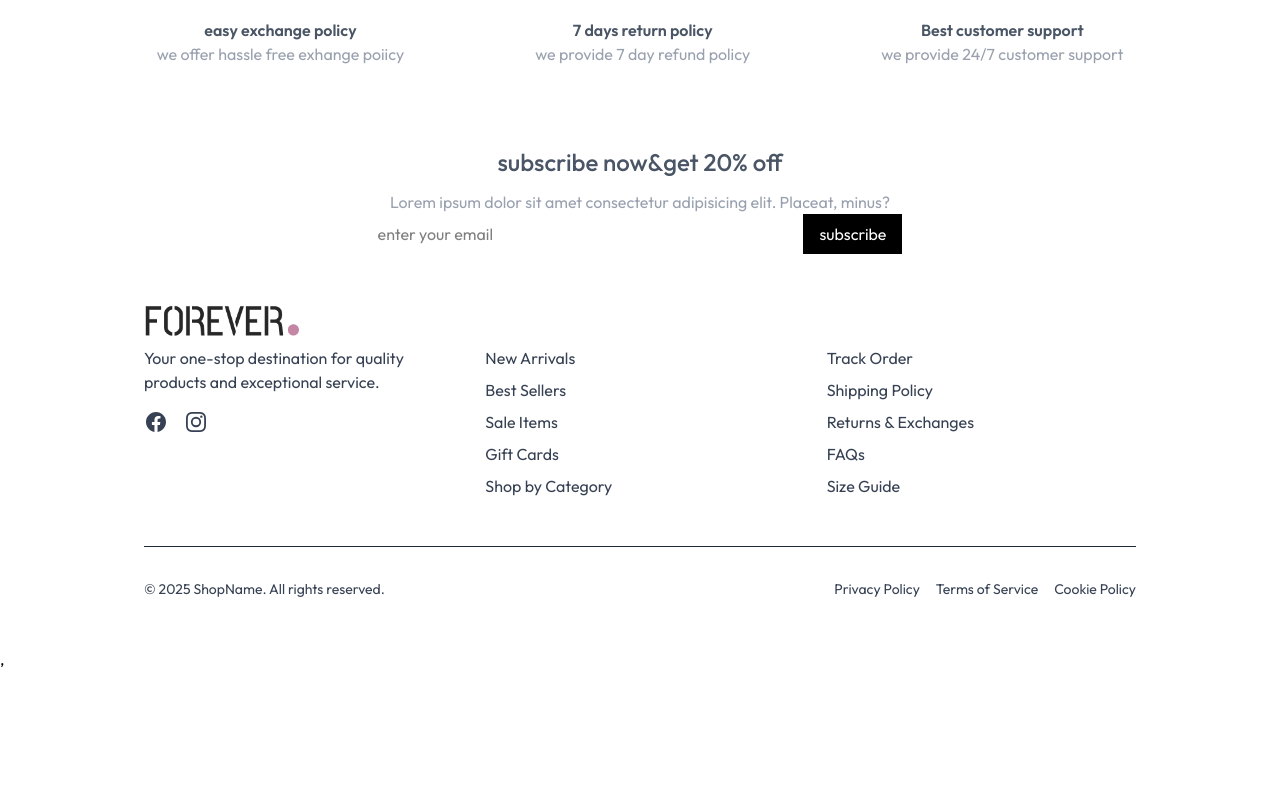
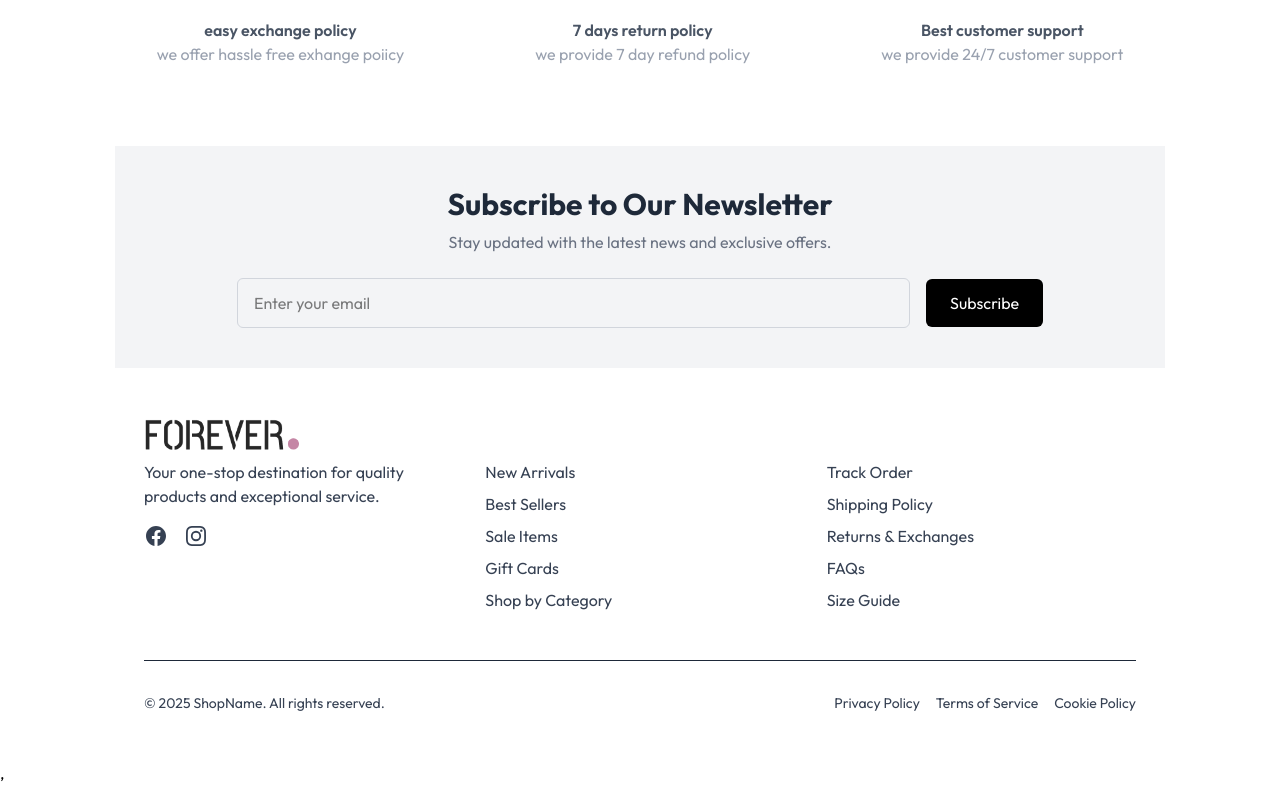
Before and after one commit to Mahendarreddykommidi/react-forever-fashion-website, a React (Vite) app: page / in a window 1280 px wide. Shown: the part 1947-2732 px from the top of the page. Before the commit the page ends 2618 px from the top, so only its background shows below. Built offline with nearby package versions, Linux system fonts and the light colour scheme.

Commit message:
changes commited

```diff
--- a/src/components/Navbar.jsx
+++ b/src/components/Navbar.jsx
@@ -11,6 +11,10 @@ const Navbar = () => {
   const navigation=useNavigate()
 
 
+  const handleNavLinkClick = () => {
+    setvisible(false);
+  };
+
   return (
     <div className="navbar flex items-center justify-between py-5 font-medium">
 
@@ -18,19 +22,19 @@ const Navbar = () => {
 
 
       <ul className="hidden sm:flex gap-5 text-sm text-gray-700  ">
-        <NavLink to="/" className="flex flex-col items-center gap-1">
+        <NavLink to="/" className="flex flex-col items-center gap-1" onClick={handleNavLinkClick}>
           <p>Home</p>
           <hr className="w-2/4 border-none h-1.5px bg-gray-700 hidden"  />
         </NavLink>
-        <NavLink to="/collections" className="flex flex-col items-center gap-1 ">
+        <NavLink to="/collections" className="flex flex-col items-center gap-1 " onClick={handleNavLinkClick}>
           <p>Collection</p>
           <hr className="w-2/4 border-none h-1.5px bg-gray-700 hidden" />
         </NavLink>
-        <NavLink to="/about" className="flex flex-col items-center gap-1">
+        <NavLink to="/about" className="flex flex-col items-center gap-1" onClick={handleNavLinkClick}>
           <p>About</p>
           <hr className="w-2/4 border-none h-1.5px bg-gray-700 hidden" />
         </NavLink>
-        <NavLink to="/contact" className="flex flex-col items-center gap-1">
+        <NavLink to="/contact" className="flex flex-col items-center gap-1" onClick={handleNavLinkClick}>
           <p>Contact</p>
           <hr className="w-2/4 border-none h-1.5px bg-gray-700 hidden" />
         </NavLink>
@@ -82,22 +86,22 @@ const Navbar = () => {
       >
         <div className="flex flex-col text-gry-600">
           <div
-            className="flex items-center gap-4 p-3"
+            className="flex items-center  gap-4 p-3"
             onClick={() => setvisible(false)}
           >
             <img src={assets.dropdown_icon} className="h-4 rotate-180" alt="" />
             <p>Back</p>
           </div>
-          <NavLink to="/" className="py-2 pl-6 border-b">
+          <NavLink to="/" className="py-2 pl-6 border-b" onClick={handleNavLinkClick}>
             Home
           </NavLink>
-          <NavLink to="/collections" className="py-2 pl-6 border-b">
+          <NavLink to="/collections" className="py-2 pl-6 border-b" onClick={handleNavLinkClick}>
             Collection
           </NavLink>
-          <NavLink to="/about" className="py-2 pl-6 border-b">
+          <NavLink to="/about" className="py-2 pl-6 border-b" onClick={handleNavLinkClick}>
             About
           </NavLink>
-          <NavLink to="/contact" className="py-2 pl-6 border-b">
+          <NavLink to="/contact" className="py-2 pl-6 border-b" onClick={handleNavLinkClick}>
             Contact
           </NavLink>
         </div>
--- a/src/components/Newsletter.jsx
+++ b/src/components/Newsletter.jsx
@@ -1,22 +1,29 @@
 import React from 'react'
+
 
 const Newsletter = () => {
     return (
-        <div>
-        <div className='text-center '>
-            <p className='text-2xl font-medium text-gray-600'>subscribe now&get 20% off</p>
-            <p className="text-gray-400 mt-3">
-                Lorem ipsum dolor sit amet consectetur adipisicing elit. Placeat, minus?</p>
-                </div>
-                <div>
-            <form action="" className='w-full sm:w-1/2 flex items-center gap-3 mx-auto '>
-                <input type="email" placeholder='enter your email' className='w-full sm:flex-1 PY-3 ' />
-                <button type='submit' className='bg-black text-white px-4 py-2'>subscribe</button>
-            </form>
+        <div className="bg-gray-100 py-10 px-5">
+            <div className="text-center mb-6">
+                <h2 className="text-3xl font-bold text-gray-800">Subscribe to Our Newsletter</h2>
+                <p className="text-gray-500 mt-2">
+                    Stay updated with the latest news and exclusive offers.
+                </p>
             </div>
-</div>
-
-    )
-}
-
+            <div className="flex flex-col sm:flex-row items-center justify-center gap-4">
+                <input
+                    type="email"
+                    placeholder="Enter your email"
+                    className="w-full sm:w-2/3 px-4 py-3 border border-gray-300 rounded-md focus:outline-none focus:ring-2 "
+                />
+                <button
+                    type="submit"
+                    className="bg-black text-white px-6 py-3 rounded-md  "
+                >
+                    Subscribe
+                </button>
+            </div>
+        </div>
+    );
+};
 export default Newsletter
```
